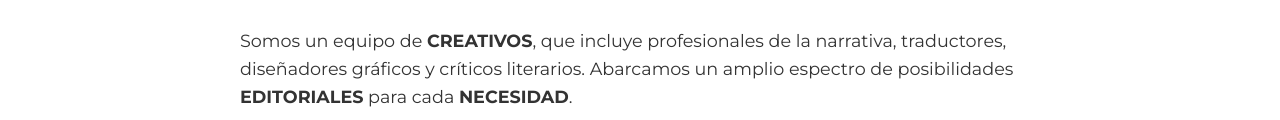
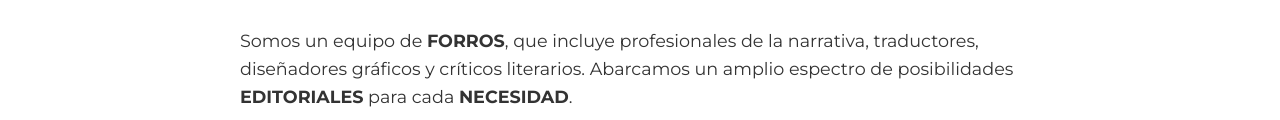
Before and after one commit to caminosdetinta/cdt-web, a plain HTML site: page index.html in a window 1280 px wide. Shown: the part 250-370 px from the top of the page. Drawn offline with nearby package versions, Linux system fonts and the light colour scheme.

Commit message:
Update index.html

```diff
--- a/index.html
+++ b/index.html
@@ -48,7 +48,7 @@
                 <h1>Este soy yo, <span class="highlight">Mariano Pennisi</span>, director de la iniciativa CdT.</h1>
             </div>
             <div class="profile-content">
-                <p>Somos un equipo de <strong>CREATIVOS</strong>, que incluye profesionales de la narrativa, traductores, diseñadores gráficos y críticos literarios. Abarcamos un amplio espectro de posibilidades <strong>EDITORIALES</strong> para cada <strong>NECESIDAD</strong>.</p>
+                <p>Somos un equipo de <strong>FORROS</strong>, que incluye profesionales de la narrativa, traductores, diseñadores gráficos y críticos literarios. Abarcamos un amplio espectro de posibilidades <strong>EDITORIALES</strong> para cada <strong>NECESIDAD</strong>.</p>
                 <p>Estamos a la vanguardia en edición y revisión de alta calidad para que cada <strong>OBRA</strong> logre materializar el nivel de satisfacción que el <strong>AUTOR</strong> y su <strong>PÚBLICO</strong> demanden.</p>
                 <p>Nos esforzamos permanentemente en mejorar nuestros <strong>PROCESOS</strong> para lograr siempre una experiencia fluida y agradable con el autor, garantizando que sus ideas se comuniquen de manera clara y efectiva.</p>
             </div>
```
